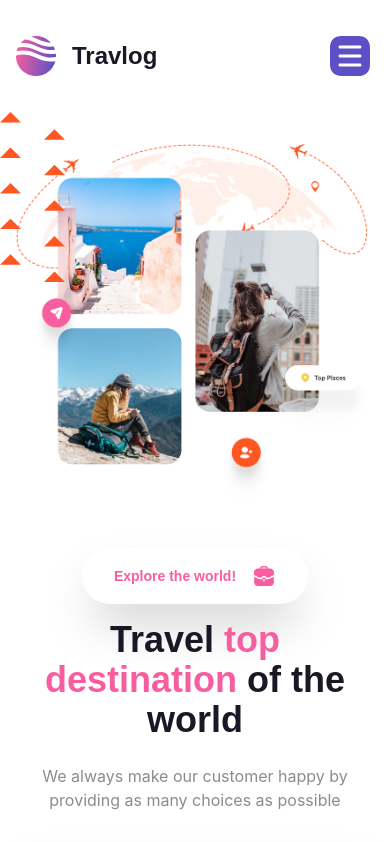
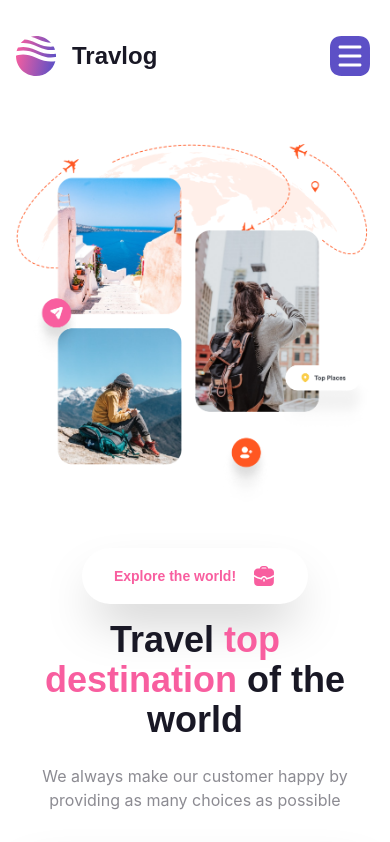
Before and after one commit to ervanervan/travlog, a React (Vite) app: page / in a window 390 px wide. Shown: the top 842 px of the page. Built offline with nearby package versions, Linux system fonts and the light colour scheme.

Commit message:
Finished adding assets objects arrow up in the hero

```diff
--- a/src/components/Hero.jsx
+++ b/src/components/Hero.jsx
@@ -17,7 +17,7 @@ export default function Hero() {
         src={objectsArrowUp}
         alt=""
         draggable={false}
-        className="absolute md:bottom-48 lg:bottom-6 xl:bottom-20 xl:-left-2"
+        className="absolute md:bottom-48 lg:bottom-6 xl:bottom-20 xl:-left-2 hidden md:block"
       />
       <div className="px-4 md:px-16 lg:px-4 xl:px-20 pt-8 md:pb-16 lg:pb-0 gap-8 md:gap-0 flex flex-col lg:flex-row justify-center items-center">
         <div className="lg:flex-1 lg:order-2">
```
